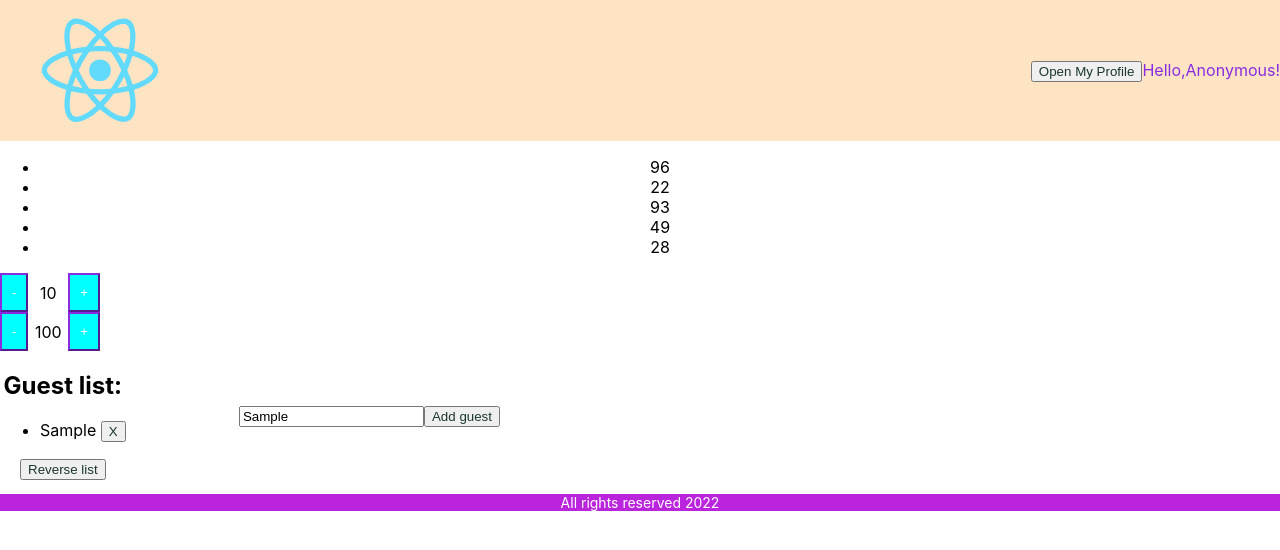
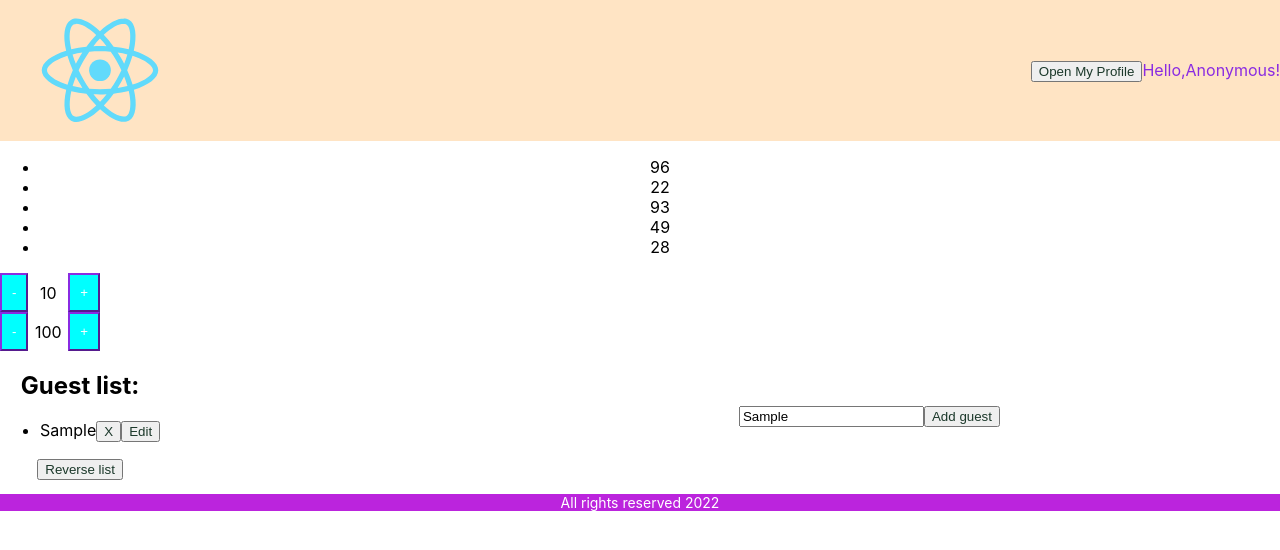
Before and after one commit to quintaped/ToDo-React, a React (Create React App) app: page / in a window 1280 px wide. Both pictures are taken after typing "Sample" into the empty fields and a click on the button "Add guest". Shown: the top 550 px of the page. Built offline with nearby package versions, Linux system fonts and the light colour scheme.

Commit message:
List edit lesson

```diff
--- /dev/null
+++ b/src/components/GuestList/GuestItem.jsx
@@ -0,0 +1,31 @@
+import React, { useState } from 'react';
+import Button from '../Button';
+
+const GuestItem = (props) => {
+  const { guestName, onDelete, onEditGuest } = props;
+  const [editValue, setEditValue] = useState(guestName);
+  const [isEditMode, setIsEditMode] = useState(false);
+  const onToggleEdit = () => setIsEditMode(!isEditMode);
+  const onChange = (e) => setEditValue(e.target.value);
+  return (
+    <li>
+      {guestName}
+      <Button onClick={onDelete}>X</Button>
+      <Button onClick={onToggleEdit}>Edit</Button>
+      {isEditMode && (
+        <div>
+          <input value={editValue} onChange={onChange} />
+          <Button
+            onClick={() => {
+              onEditGuest(editValue);
+              onToggleEdit();
+            }}>
+            Save
+          </Button>
+        </div>
+      )}
+    </li>
+  );
+};
+
+export default GuestItem;
--- a/src/components/GuestList/GuestList.jsx
+++ b/src/components/GuestList/GuestList.jsx
@@ -2,6 +2,7 @@ import React from 'react';
 import { useState } from 'react';
 import Button from '../Button';
 import FlexWrapper from '../FlexWrapper';
+import GuestItem from './GuestItem';
 
 const GuestList = () => {
   const [guestList, setGuestList] = useState([]);
@@ -11,15 +12,22 @@ const GuestList = () => {
   const onReverseList = () => setGuestList([...guestList].reverse()); // copy old array and reverse a new array
   const onGuestDelete = (idx) => setGuestList(guestList.filter((guest, index) => index !== idx ));
   return (
-    <FlexWrapper width={500}>
+    <FlexWrapper width={1000}>
       <div>
         <h2>Guest list:</h2>
         <ul>
           {guestList.map((guest, index) => {
             return (
-              <li key={index}>
-                {guest} <Button onClick={() => onGuestDelete(index)}>X</Button>
-              </li>
+              <GuestItem
+                key={index}
+                guestName={guest}
+                onDelete={() => onGuestDelete(index)}
+                onEditGuest={(newGuestName) => {
+                  const copiedGuestList = [...guestList]; // [1,2,3,4] -> [1,2,3,4] (array)
+                  copiedGuestList[index] = newGuestName; // array[0] = 10 - write -> [10,2,3,4]; console.log( array[0] -read )
+                  setGuestList(copiedGuestList);
+                }}
+              />
             );
           })}
         </ul>
```
